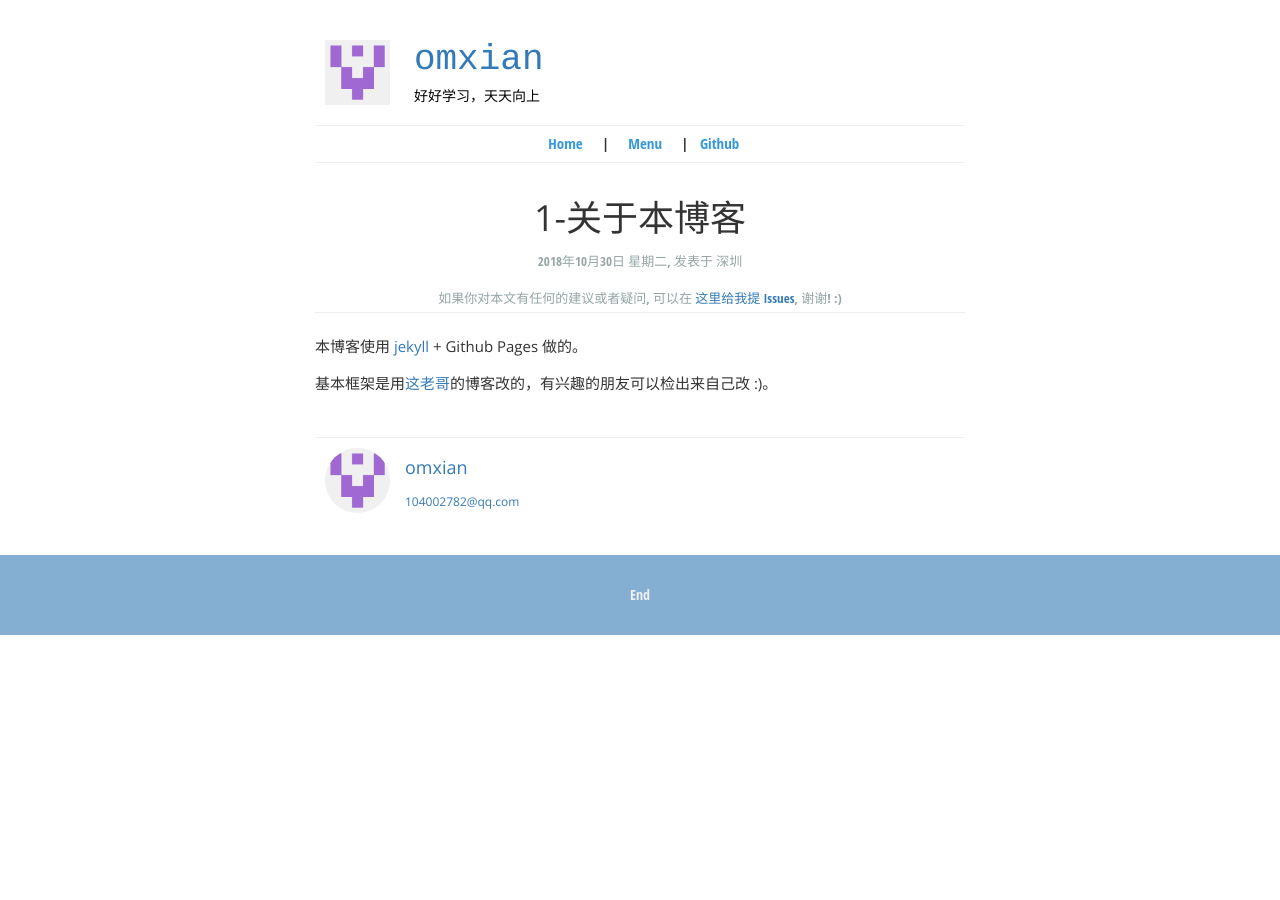
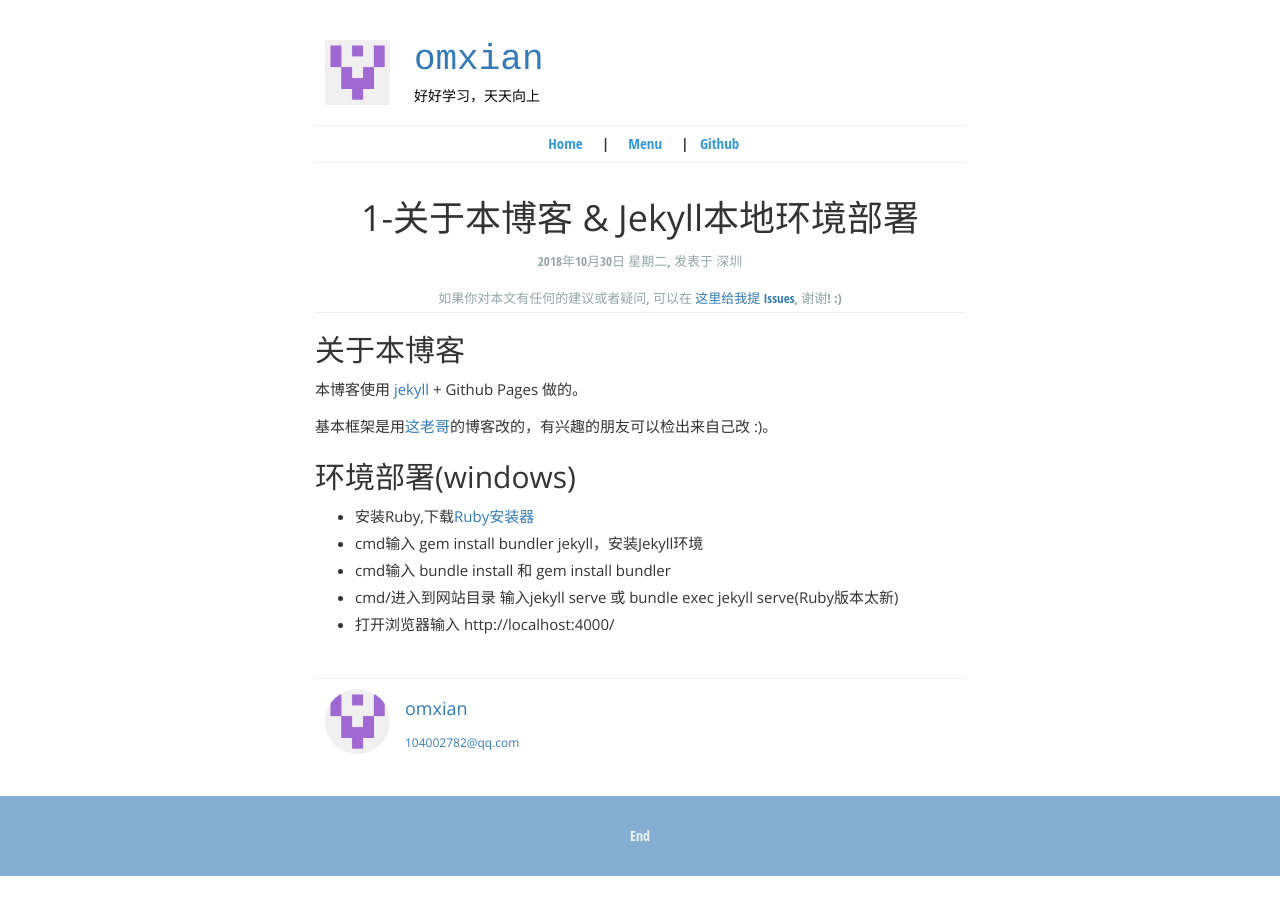
Before and after one commit to omxian/omxian.github.io, a Jekyll site: the page built from _posts/2018-10-30-1-first.md, in a window 1280 px wide. Built offline with Jekyll 4.4.1, drawn with Linux system fonts in a browser that asks for light colours.

Commit message:
增加Jekyll本地环境部署

````diff
--- a/_posts/2018-10-30-1-first.md
+++ b/_posts/2018-10-30-1-first.md
@@ -1,12 +1,20 @@
 ---
 layout: post_layout
-title: 1-关于本博客
+title: 1-关于本博客 & Jekyll本地环境部署
 time: 2018年10月30日 星期二
 location: 深圳
 pulished: true
 excerpt_separator: "```"
 ---
 
+## 关于本博客
 本博客使用 [jekyll](http://jekyll.bootcss.com/) + Github Pages 做的。
 
 基本框架是用[这老哥](https://liungkejin.github.io/)的博客改的，有兴趣的朋友可以检出来自己改 :)。
+
+## 环境部署(windows)
+- 安装Ruby,下载[Ruby安装器](https://rubyinstaller.org/downloads/)
+- cmd输入 gem install bundler jekyll，安装Jekyll环境
+- cmd输入 bundle install 和 gem install bundler
+- cmd/进入到网站目录 输入jekyll serve 或 bundle exec jekyll serve(Ruby版本太新)
+- 打开浏览器输入 http://localhost:4000/
````
